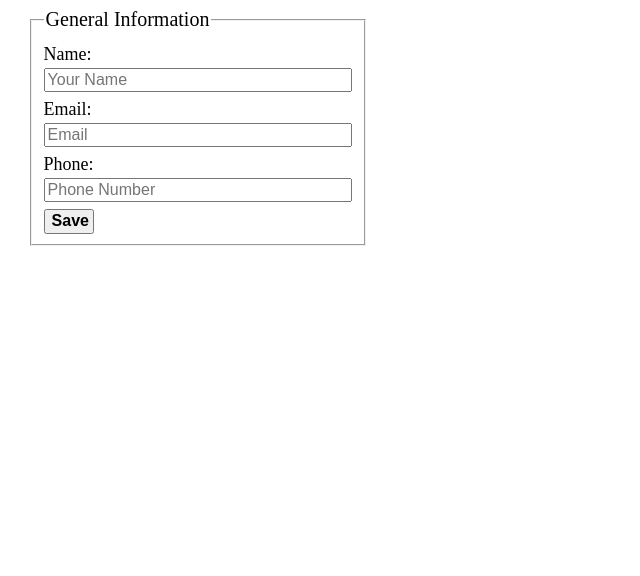
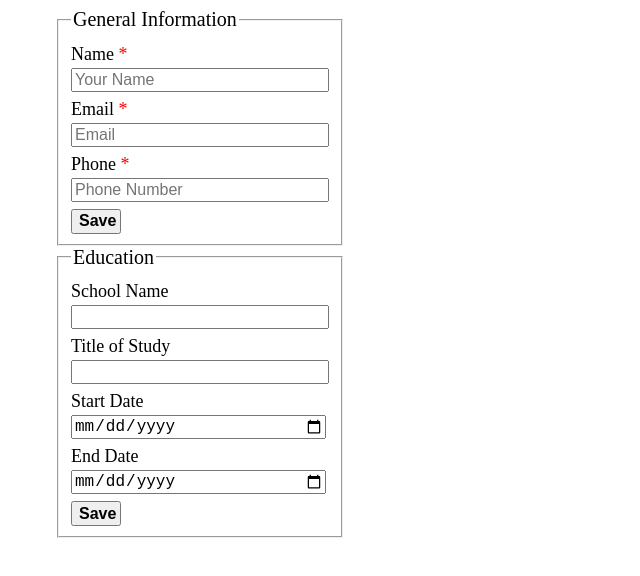
Before and after one commit to David-Portugal-Ferreira/new-cv-application, a React (Vite) app: page / in a window 1280 px wide. Shown: the top 576 px of the page, without its empty margins (0-640 px from the left). Built offline with nearby package versions, Linux system fonts and the light colour scheme.

Commit message:
Create educational form, move style from app.css to index.css

```diff
--- a/src/App.css
+++ b/src/App.css
@@ -1,12 +1,12 @@
 .wrapper {
-    width: 100vw;
-    height: 100vh;
     display: flex;
     justify-content: center;
 }
 .forms {
     width: 30%;
     display: flex;
+    flex-direction: column;
+    justify-content: flex-start;
 }
 .cv {
     width: 70%;
--- a/src/App.jsx
+++ b/src/App.jsx
@@ -1,7 +1,8 @@
 import { useState } from "react";
-import "./App.css"
-import PersonalInfo from "./components/PersonalInfo.jsx"
+import "./App.css";
+import PersonalInfo from "./components/PersonalInfo.jsx";
 import FormPersonalInfo from "./components/FormPersonalInfo.jsx";
+import FormEducationalExperience from "./components/FormEducationalExperience.jsx";
 
 function App() {
   const [personalInfo, setPersonalInfo] = useState({
@@ -9,11 +10,16 @@ function App() {
     email: "",
     phoneNumber: "",
   });
-    const [educationExperience, setEducationExperience] = useState([]);
+  const [educationExperience, setEducationExperience] = useState({
+    schoolName: "",
+    titleOfStudy: "",
+    startDate: "",
+    endDate: "",
+  });
   const [praticalExperience, setPraticalExperience] = useState([]);
 
   return (
-    <div className="wrapper">
+    <>
       <div className="forms">
         <FormPersonalInfo
           name={personalInfo.name}
@@ -29,6 +35,36 @@ function App() {
             setPersonalInfo({ ...personalInfo, phoneNumber: e.target.value })
           }
         />
+        <FormEducationalExperience
+          schoolName={educationExperience.schoolName}
+          onChangeSchoolName={(e) =>
+            setEducationExperience({
+              ...educationExperience,
+              schoolName: e.target.value,
+            })
+          }
+          titleOfStudy={educationExperience.titleOfStudy}
+          onChangeTitleOfStudy={(e) =>
+            setEducationExperience({
+              ...educationExperience,
+              titleOfStudy: e.target.value,
+            })
+          }
+          startDate={educationExperience.startDate}
+          onChangeStartDate={(e) =>
+            setEducationExperience({
+              ...educationExperience,
+              startDate: e.target.value,
+            })
+          }
+          endDate={educationExperience.endDate}
+          onChangeEndDate={(e) =>
+            setEducationExperience({
+              ...educationExperience,
+              endDate: e.target.value,
+            })
+          }
+        />
       </div>
       <div className="cv">
         <PersonalInfo
@@ -37,8 +73,8 @@ function App() {
           phone={personalInfo.phoneNumber}
         />
       </div>
-    </div>
+    </>
   );
 }
 
-export default App
+export default App;
--- /dev/null
+++ b/src/components/FormEducationalExperience.jsx
@@ -0,0 +1,71 @@
+import { useState } from "react";
+import "../styles/forms.css"
+
+export default function FormEducationalExperience({
+  schoolName,
+  onChangeSchoolName,
+  titleOfStudy,
+  onChangeTitleOfStudy,
+  startDate,
+  onChangeStartDate,
+  endDate,
+  onChangeEndDate,
+}) {
+  const [isDisabled, setIsDisabled] = useState(false);
+
+  function saveChanges(e) {
+    e.preventDefault();
+    setIsDisabled(!isDisabled);
+  }
+
+  return (
+    <div>
+      <form onSubmit={saveChanges}>
+        <fieldset>
+          <legend>Education</legend>
+          <label htmlFor="schoolName">School Name</label>
+          <input
+            id="schoolName"
+            type="text"
+            disabled={isDisabled}
+            required
+            value={schoolName}
+            onChange={onChangeSchoolName}
+          />
+          <label htmlFor="titleOfState">Title of Study</label>
+          <input
+            id="titleOfState"
+            type="text"
+            disabled={isDisabled}
+            required
+            value={titleOfStudy}
+            onChange={onChangeTitleOfStudy}
+          />
+          <label htmlFor="startDate">Start Date</label>
+          <input
+            id="startDate"
+            type="date"
+            disabled={isDisabled}
+            required
+            value={startDate}
+            onChange={onChangeStartDate}
+          />
+          <label htmlFor="endDate">End Date</label>
+          <input
+            id="endDate"
+            type="date"
+            disabled={isDisabled}
+            required
+            value={endDate}
+            onChange={onChangeEndDate}
+          />
+          {isDisabled ? (
+            <input type="button" value={"Edit"} onClick={saveChanges} />
+          ) : (
+            <input type="submit" value={"Save"} />
+          )}
+        </fieldset>
+      </form>
+    </div>
+  );
+}
--- a/src/components/FormPersonalInfo.jsx
+++ b/src/components/FormPersonalInfo.jsx
@@ -1,5 +1,5 @@
 import { useState } from "react";
-import "../styles/generalInfo.css"
+import "../styles/forms.css"
 
 export default function FormPersonalInfo({
   name,
@@ -20,7 +20,9 @@ export default function FormPersonalInfo({
       <form onSubmit={saveData}>
         <fieldset>
           <legend>General Information</legend>
-          <label htmlFor="name">Name:</label>
+          <label htmlFor="name">
+            Name <span className="required">*</span>
+          </label>
           <input
             type="text"
             value={name}
@@ -29,7 +31,9 @@ export default function FormPersonalInfo({
             disabled={editable}
             placeholder="Your Name"
           />
-          <label htmlFor="email">Email:</label>
+          <label htmlFor="email">
+            Email <span className="required">*</span>
+          </label>
           <input
             type="email"
             value={email}
@@ -38,7 +42,9 @@ export default function FormPersonalInfo({
             disabled={editable}
             placeholder="Email"
           />
-          <label htmlFor="phone">Phone:</label>
+          <label htmlFor="phone">
+            Phone <span className="required">*</span>
+          </label>
           <input
             type="number"
             value={phone}
--- a/src/index.css
+++ b/src/index.css
@@ -0,0 +1,6 @@
+#root {
+    display: flex;
+    justify-content: center;
+    width: 100vw;
+    height: 100vh;
+}
--- /dev/null
+++ b/src/styles/forms.css
@@ -0,0 +1,45 @@
+div {
+  display: flex;
+  justify-content: center;
+}
+legend {
+  font-size: 20px;
+}
+label {
+  font-size: 18px;
+  display: block;
+  margin-top: 7px;
+  margin-bottom: 3px;
+}
+span.required {
+  color: red;
+}
+input[type="text"],
+input[type="email"],
+input[type="number"],
+input[type="date"] {
+  max-width: 300px;
+  min-width: 250px;
+  font-size: 16px;
+}
+input[type="submit"],
+input[type="button"] {
+  margin-top: 7px;
+  display: block;
+  width: 50px;
+  height: 25px;
+  font-size: 16px;
+  font-weight: bold;
+}
+
+/* Chrome, Safari, Edge, Opera */
+input::-webkit-outer-spin-button,
+input::-webkit-inner-spin-button {
+  -webkit-appearance: none;
+  margin: 0;
+}
+
+/* Firefox */
+input[type="number"] {
+  -moz-appearance: textfield;
+}
--- a/src/styles/generalInfo.css
+++ /dev/null
@@ -1,40 +0,0 @@
-div {
-    display: flex;
-    justify-content: center;
-}
-legend {
-    font-size: 20px;
-}
-label {
-    font-size: 18px;
-    display: block;
-    margin-top: 7px;
-    margin-bottom: 3px;
-}
-input[type="text"],
-input[type="email"],
-input[type="number"] {
-    width: 300px;
-    font-size: 16px;
-}
-input[type="submit"],
-input[type="button"] {
-    margin-top: 7px;
-    display: block;
-    width: 50px;
-    height: 25px;
-    font-size: 16px;
-    font-weight: bold;
-}
-
-/* Chrome, Safari, Edge, Opera */
-input::-webkit-outer-spin-button,
-input::-webkit-inner-spin-button {
-  -webkit-appearance: none;
-  margin: 0;
-}
-
-/* Firefox */
-input[type=number] {
-  -moz-appearance: textfield;
-}
```
Lines whose indentation alone changed are shown as unchanged.
